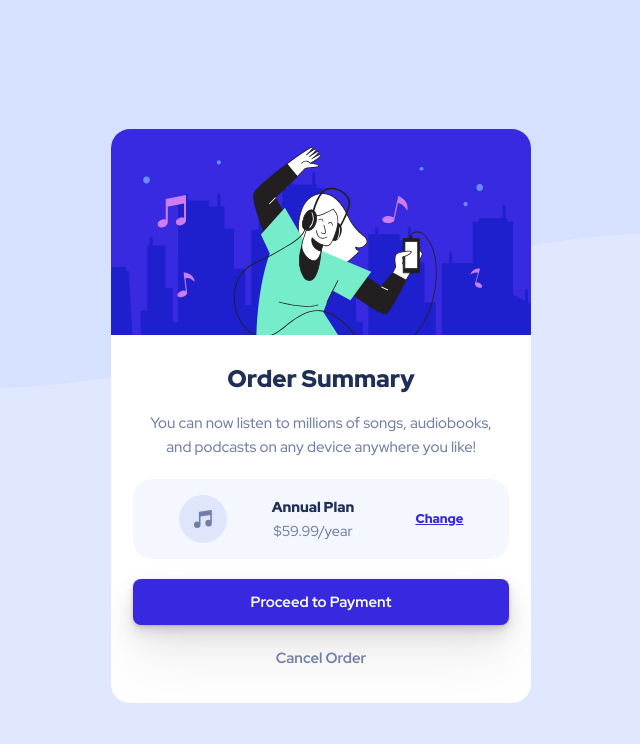
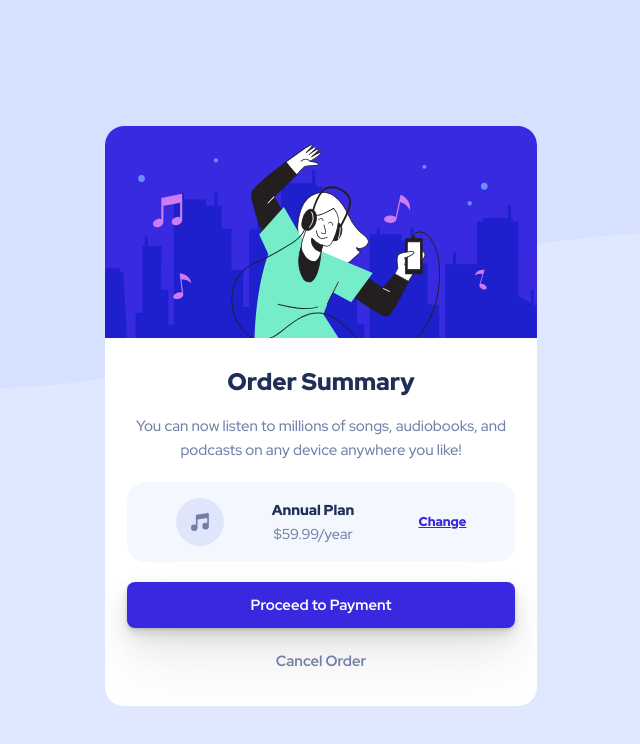
Before and after one commit to nath3010/order-summary-component-main, a plain HTML site: page index.html in a window 1280 px wide. Shown: the whole page, without its empty margins (319-959 px from the left). Drawn offline with Linux system fonts and the light colour scheme.

Commit message:
adj index.html

```diff
--- a/assets/css/style.css
+++ b/assets/css/style.css
@@ -1,7 +1,9 @@
 body {
+  min-height: 100vh;
   background: hsl(225, 100%, 94%);
+  background-image: url(/assets/images/pattern-background-mobile.svg);
   background-repeat: no-repeat;
-  background-size: cover;
+  background-size: contain;
   margin: 1rem;
   display: grid;
   place-items: center;
@@ -14,7 +16,7 @@ body {
 }
 
 .card {
-  max-width: 320px;
+  max-width: 27rem;
   background: hsl(0, 0%, 100%);
   border-radius: 1.2rem;
   overflow: hidden;
@@ -118,7 +120,4 @@ body {
     background-position: top;
     background-size: 100%;
   }
-  .card {
-    max-width: 420px;
-  }
 }
--- a/index.html
+++ b/index.html
@@ -18,9 +18,9 @@
 </head>
 
 <body>
-  <section class="card">
+  <main class="card">
 
-    <img src="./assets/images/illustration-hero.svg" alt="">
+    <img src="./assets/images/illustration-hero.svg" alt="illustration hero">
     <div class="card__container">
       <div class="card__info">
         <h1 class="card__title">Order Summary</h1>
@@ -28,7 +28,7 @@
       </div>
 
       <div class="flex-items">
-        <img src="./assets/images/icon-music.svg" alt="">
+        <img src="./assets/images/icon-music.svg" alt="music icon">
         <div class="card__plans">
           <p class="card__plans__title">Annual Plan</p>
           <p class="card__plans___price">$59.99/year</p>
@@ -47,7 +47,7 @@
 
     </div>
 
-  </section>
+  </main>
 </body>
 
 </html>
```
